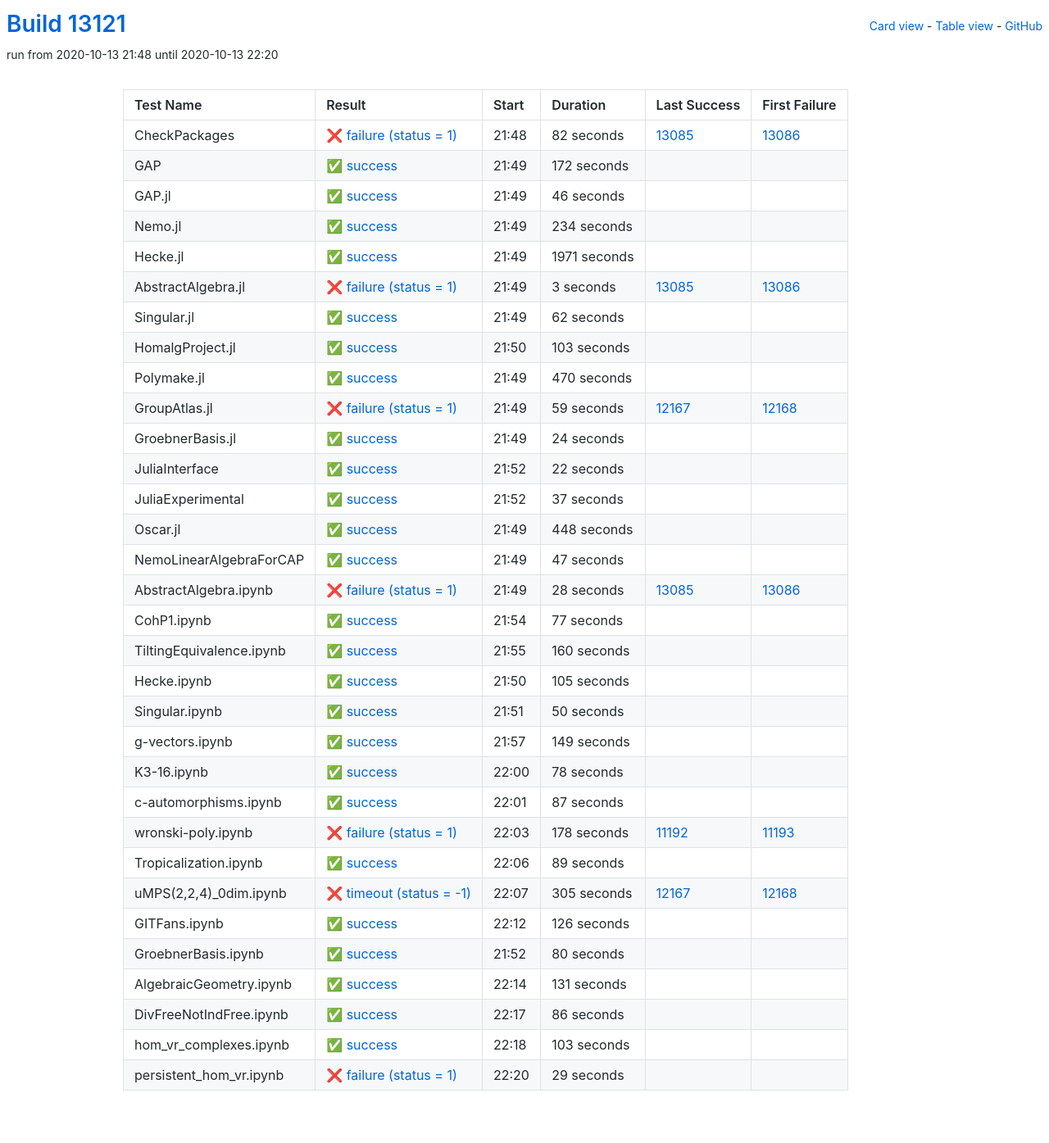
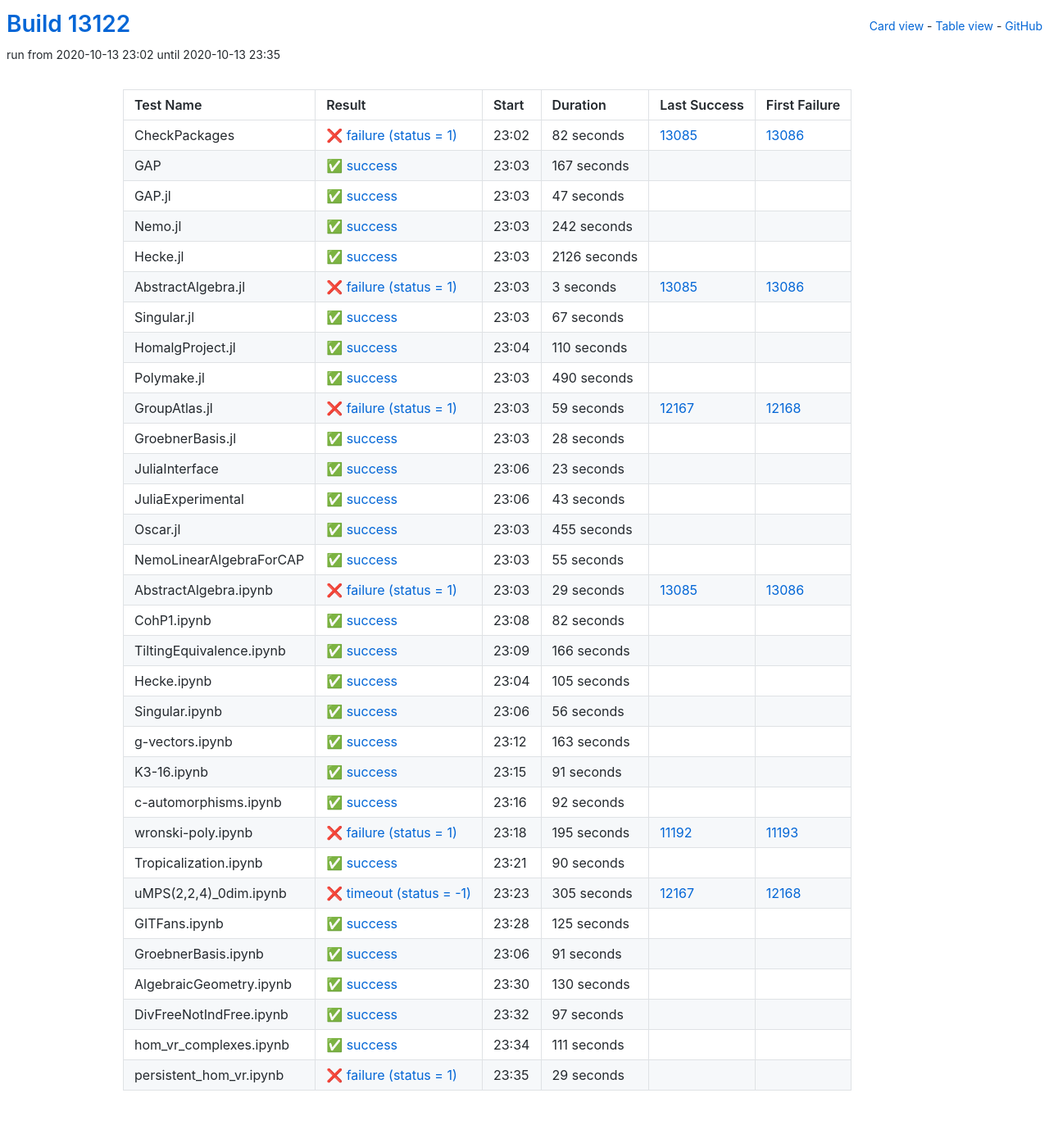
Before and after one commit to oscar-system/oscar-ci-status, a Jekyll site: the page built from table.html, in a window 1280 px wide. Shown: the whole page at 82% size. Built offline with Jekyll 4.4.1, drawn with Linux system fonts in a browser that asks for light colours.

Commit message:
Build #13122

```diff
--- a/_data/ci.yml
+++ b/_data/ci.yml
@@ -1,6 +1,6 @@
 ---
-build: 13121
-build_url: https://oscarci.mathematik.uni-kl.de/job/oscar/13121/
+build: 13122
+build_url: https://oscarci.mathematik.uni-kl.de/job/oscar/13122/
 job: oscar
 organization: oscar-system
 repo: oscar-ci-status
@@ -8,8 +8,8 @@
 tests:
 - name: CheckPackages
   id: checkpackages
-  log: https://oscarci.mathematik.uni-kl.de/job/oscar/13121/artifact/logs/build-13121/CheckPackages.log
-  start: 2020-10-13 21:48
+  log: https://oscarci.mathematik.uni-kl.de/job/oscar/13122/artifact/logs/build-13122/CheckPackages.log
+  start: 2020-10-13 23:02
   success: false
   exitcode: 1
   status: failure
@@ -20,56 +20,56 @@
   first_failure_url: https://oscarci.mathematik.uni-kl.de/job/oscar/13086/
 - name: GAP
   id: gap
-  log: https://oscarci.mathematik.uni-kl.de/job/oscar/13121/artifact/logs/build-13121/GAP.log
-  start: 2020-10-13 21:49
+  log: https://oscarci.mathematik.uni-kl.de/job/oscar/13122/artifact/logs/build-13122/GAP.log
+  start: 2020-10-13 23:03
   success: true
   exitcode: 0
   status: success
-  duration: 172
+  duration: 167
   last_success: false
   last_success_url:
   first_failure: false
   first_failure_url:
 - name: GAP.jl
   id: gap-jl
-  log: https://oscarci.mathematik.uni-kl.de/job/oscar/13121/artifact/logs/build-13121/GAP.jl.log
-  start: 2020-10-13 21:49
+  log: https://oscarci.mathematik.uni-kl.de/job/oscar/13122/artifact/logs/build-13122/GAP.jl.log
+  start: 2020-10-13 23:03
   success: true
   exitcode: 0
   status: success
-  duration: 46
+  duration: 47
   last_success: false
   last_success_url:
   first_failure: false
   first_failure_url:
 - name: Nemo.jl
   id: nemo-jl
-  log: https://oscarci.mathematik.uni-kl.de/job/oscar/13121/artifact/logs/build-13121/Nemo.jl.log
-  start: 2020-10-13 21:49
+  log: https://oscarci.mathematik.uni-kl.de/job/oscar/13122/artifact/logs/build-13122/Nemo.jl.log
+  start: 2020-10-13 23:03
   success: true
   exitcode: 0
   status: success
-  duration: 234
+  duration: 242
   last_success: false
   last_success_url:
   first_failure: false
   first_failure_url:
 - name: Hecke.jl
   id: hecke-jl
-  log: https://oscarci.mathematik.uni-kl.de/job/oscar/13121/artifact/logs/build-13121/Hecke.jl.log
-  start: 2020-10-13 21:49
+  log: https://oscarci.mathematik.uni-kl.de/job/oscar/13122/artifact/logs/build-13122/Hecke.jl.log
+  start: 2020-10-13 23:03
   success: true
   exitcode: 0
   status: success
-  duration: 1971
+  duration: 2126
   last_success: false
   last_success_url:
   first_failure: false
   first_failure_url:
 - name: AbstractAlgebra.jl
   id: abstractalgebra-jl
-  log: https://oscarci.mathematik.uni-kl.de/job/oscar/13121/artifact/logs/build-13121/AbstractAlgebra.jl.log
-  start: 2020-10-13 21:49
+  log: https://oscarci.mathematik.uni-kl.de/job/oscar/13122/artifact/logs/build-13122/AbstractAlgebra.jl.log
+  start: 2020-10-13 23:03
   success: false
   exitcode: 1
   status: failure
@@ -80,44 +80,44 @@
   first_failure_url: https://oscarci.mathematik.uni-kl.de/job/oscar/13086/
 - name: Singular.jl
   id: singular-jl
-  log: https://oscarci.mathematik.uni-kl.de/job/oscar/13121/artifact/logs/build-13121/Singular.jl.log
-  start: 2020-10-13 21:49
+  log: https://oscarci.mathematik.uni-kl.de/job/oscar/13122/artifact/logs/build-13122/Singular.jl.log
+  start: 2020-10-13 23:03
   success: true
   exitcode: 0
   status: success
-  duration: 62
+  duration: 67
   last_success: false
   last_success_url:
   first_failure: false
   first_failure_url:
 - name: HomalgProject.jl
   id: homalgproject-jl
-  log: https://oscarci.mathematik.uni-kl.de/job/oscar/13121/artifact/logs/build-13121/HomalgProject.jl.log
-  start: 2020-10-13 21:50
+  log: https://oscarci.mathematik.uni-kl.de/job/oscar/13122/artifact/logs/build-13122/HomalgProject.jl.log
+  start: 2020-10-13 23:04
   success: true
   exitcode: 0
   status: success
-  duration: 103
+  duration: 110
   last_success: false
   last_success_url:
   first_failure: false
   first_failure_url:
 - name: Polymake.jl
   id: polymake-jl
-  log: https://oscarci.mathematik.uni-kl.de/job/oscar/13121/artifact/logs/build-13121/Polymake.jl.log
-  start: 2020-10-13 21:49
+  log: https://oscarci.mathematik.uni-kl.de/job/oscar/13122/artifact/logs/build-13122/Polymake.jl.log
+  start: 2020-10-13 23:03
   success: true
   exitcode: 0
   status: success
-  duration: 470
+  duration: 490
   last_success: false
   last_success_url:
   first_failure: false
   first_failure_url:
 - name: GroupAtlas.jl
   id: groupatlas-jl
-  log: https://oscarci.mathematik.uni-kl.de/job/oscar/13121/artifact/logs/build-13121/GroupAtlas.jl.log
-  start: 2020-10-13 21:49
+  log: https://oscarci.mathematik.uni-kl.de/job/oscar/13122/artifact/logs/build-13122/GroupAtlas.jl.log
+  start: 2020-10-13 23:03
   success: false
   exitcode: 1
   status: failure
@@ -128,104 +128,104 @@
   first_failure_url: https://oscarci.mathematik.uni-kl.de/job/oscar/12168/
 - name: GroebnerBasis.jl
   id: groebnerbasis-jl
-  log: https://oscarci.mathematik.uni-kl.de/job/oscar/13121/artifact/logs/build-13121/GroebnerBasis.jl.log
-  start: 2020-10-13 21:49
+  log: https://oscarci.mathematik.uni-kl.de/job/oscar/13122/artifact/logs/build-13122/GroebnerBasis.jl.log
+  start: 2020-10-13 23:03
   success: true
   exitcode: 0
   status: success
-  duration: 24
+  duration: 28
   last_success: false
   last_success_url:
   first_failure: false
   first_failure_url:
 - name: JuliaInterface
   id: juliainterface
-  log: https://oscarci.mathematik.uni-kl.de/job/oscar/13121/artifact/logs/build-13121/JuliaInterface.log
-  start: 2020-10-13 21:52
+  log: https://oscarci.mathematik.uni-kl.de/job/oscar/13122/artifact/logs/build-13122/JuliaInterface.log
+  start: 2020-10-13 23:06
   success: true
   exitcode: 0
   status: success
-  duration: 22
+  duration: 23
   last_success: false
   last_success_url:
   first_failure: false
   first_failure_url:
 - name: JuliaExperimental
   id: juliaexperimental
-  log: https://oscarci.mathematik.uni-kl.de/job/oscar/13121/artifact/logs/build-13121/JuliaExperimental.log
-  start: 2020-10-13 21:52
+  log: https://oscarci.mathematik.uni-kl.de/job/oscar/13122/artifact/logs/build-13122/JuliaExperimental.log
+  start: 2020-10-13 23:06
   success: true
   exitcode: 0
   status: success
-  duration: 37
+  duration: 43
   last_success: false
   last_success_url:
   first_failure: false
   first_failure_url:
 - name: Oscar.jl
   id: oscar-jl
-  log: https://oscarci.mathematik.uni-kl.de/job/oscar/13121/artifact/logs/build-13121/Oscar.jl.log
-  start: 2020-10-13 21:49
+  log: https://oscarci.mathematik.uni-kl.de/job/oscar/13122/artifact/logs/build-13122/Oscar.jl.log
+  start: 2020-10-13 23:03
   success: true
   exitcode: 0
   status: success
-  duration: 448
+  duration: 455
   last_success: false
   last_success_url:
   first_failure: false
   first_failure_url:
 - name: NemoLinearAlgebraForCAP
   id: nemolinearalgebraforcap
-  log: https://oscarci.mathematik.uni-kl.de/job/oscar/13121/artifact/logs/build-13121/NemoLinearAlgebraForCAP.log
-  start: 2020-10-13 21:49
+  log: https://oscarci.mathematik.uni-kl.de/job/oscar/13122/artifact/logs/build-13122/NemoLinearAlgebraForCAP.log
+  start: 2020-10-13 23:03
   success: true
   exitcode: 0
   status: success
-  duration: 47
+  duration: 55
   last_success: false
   last_success_url:
   first_failure: false
   first_failure_url:
 - name: AbstractAlgebra.ipynb
   id: abstractalgebra-ipynb
-  log: https://oscarci.mathematik.uni-kl.de/job/oscar/13121/artifact/logs/build-13121/AbstractAlgebra.ipynb.log
-  start: 2020-10-13 21:49
+  log: https://oscarci.mathematik.uni-kl.de/job/oscar/13122/artifact/logs/build-13122/AbstractAlgebra.ipynb.log
+  start: 2020-10-13 23:03
   success: false
   exitcode: 1
   status: failure
-  duration: 28
+  duration: 29
   last_success: 13085
   last_success_url: https://oscarci.mathematik.uni-kl.de/job/oscar/13085/
   first_failure: 13086
   first_failure_url: https://oscarci.mathematik.uni-kl.de/job/oscar/13086/
 - name: CohP1.ipynb
   id: cohp1-ipynb
-  log: https://oscarci.mathematik.uni-kl.de/job/oscar/13121/artifact/logs/build-13121/CohP1.ipynb.log
-  start: 2020-10-13 21:54
+  log: https://oscarci.mathematik.uni-kl.de/job/oscar/13122/artifact/logs/build-13122/CohP1.ipynb.log
+  start: 2020-10-13 23:08
   success: true
   exitcode: 0
   status: success
-  duration: 77
+  duration: 82
   last_success: false
   last_success_url:
   first_failure: false
   first_failure_url:
 - name: TiltingEquivalence.ipynb
   id: tiltingequivalence-ipynb
-  log: https://oscarci.mathematik.uni-kl.de/job/oscar/13121/artifact/logs/build-13121/TiltingEquivalence.ipynb.log
-  start: 2020-10-13 21:55
+  log: https://oscarci.mathematik.uni-kl.de/job/oscar/13122/artifact/logs/build-13122/TiltingEquivalence.ipynb.log
+  start: 2020-10-13 23:09
   success: true
   exitcode: 0
   status: success
-  duration: 160
+  duration: 166
   last_success: false
   last_success_url:
   first_failure: false
   first_failure_url:
 - name: Hecke.ipynb
   id: hecke-ipynb
-  log: https://oscarci.mathematik.uni-kl.de/job/oscar/13121/artifact/logs/build-13121/Hecke.ipynb.log
-  start: 2020-10-13 21:50
+  log: https://oscarci.mathematik.uni-kl.de/job/oscar/13122/artifact/logs/build-13122/Hecke.ipynb.log
+  start: 2020-10-13 23:04
   success: true
   exitcode: 0
   status: success
@@ -236,80 +236,80 @@
   first_failure_url:
 - name: Singular.ipynb
   id: singular-ipynb
-  log: https://oscarci.mathematik.uni-kl.de/job/oscar/13121/artifact/logs/build-13121/Singular.ipynb.log
-  start: 2020-10-13 21:51
+  log: https://oscarci.mathematik.uni-kl.de/job/oscar/13122/artifact/logs/build-13122/Singular.ipynb.log
+  start: 2020-10-13 23:06
   success: true
   exitcode: 0
   status: success
-  duration: 50
+  duration: 56
   last_success: false
   last_success_url:
   first_failure: false
   first_failure_url:
 - name: g-vectors.ipynb
   id: g-vectors-ipynb
-  log: https://oscarci.mathematik.uni-kl.de/job/oscar/13121/artifact/logs/build-13121/g-vectors.ipynb.log
-  start: 2020-10-13 21:57
+  log: https://oscarci.mathematik.uni-kl.de/job/oscar/13122/artifact/logs/build-13122/g-vectors.ipynb.log
+  start: 2020-10-13 23:12
   success: true
   exitcode: 0
   status: success
-  duration: 149
+  duration: 163
   last_success: false
   last_success_url:
   first_failure: false
   first_failure_url:
 - name: K3-16.ipynb
   id: k3-16-ipynb
-  log: https://oscarci.mathematik.uni-kl.de/job/oscar/13121/artifact/logs/build-13121/K3-16.ipynb.log
-  start: 2020-10-13 22:00
+  log: https://oscarci.mathematik.uni-kl.de/job/oscar/13122/artifact/logs/build-13122/K3-16.ipynb.log
+  start: 2020-10-13 23:15
   success: true
   exitcode: 0
   status: success
-  duration: 78
+  duration: 91
   last_success: false
   last_success_url:
   first_failure: false
   first_failure_url:
 - name: c-automorphisms.ipynb
   id: c-automorphisms-ipynb
-  log: https://oscarci.mathematik.uni-kl.de/job/oscar/13121/artifact/logs/build-13121/c-automorphisms.ipynb.log
-  start: 2020-10-13 22:01
+  log: https://oscarci.mathematik.uni-kl.de/job/oscar/13122/artifact/logs/build-13122/c-automorphisms.ipynb.log
+  start: 2020-10-13 23:16
   success: true
   exitcode: 0
   status: success
-  duration: 87
+  duration: 92
   last_success: false
   last_success_url:
   first_failure: false
   first_failure_url:
 - name: wronski-poly.ipynb
   id: wronski-poly-ipynb
-  log: https://oscarci.mathematik.uni-kl.de/job/oscar/13121/artifact/logs/build-13121/wronski-poly.ipynb.log
-  start: 2020-10-13 22:03
+  log: https://oscarci.mathematik.uni-kl.de/job/oscar/13122/artifact/logs/build-13122/wronski-poly.ipynb.log
+  start: 2020-10-13 23:18
   success: false
   exitcode: 1
   status: failure
-  duration: 178
+  duration: 195
   last_success: 11192
   last_success_url: https://oscarci.mathematik.uni-kl.de/job/oscar/11192/
   first_failure: 11193
   first_failure_url: https://oscarci.mathematik.uni-kl.de/job/oscar/11193/
 - name: Tropicalization.ipynb
   id: tropicalization-ipynb
-  log: https://oscarci.mathematik.uni-kl.de/job/oscar/13121/artifact/logs/build-13121/Tropicalization.ipynb.log
-  start: 2020-10-13 22:06
+  log: https://oscarci.mathematik.uni-kl.de/job/oscar/13122/artifact/logs/build-13122/Tropicalization.ipynb.log
+  start: 2020-10-13 23:21
   success: true
   exitcode: 0
   status: success
-  duration: 89
+  duration: 90
   last_success: false
   last_success_url:
   first_failure: false
   first_failure_url:
 - name: uMPS(2,2,4)_0dim.ipynb
   id: umps-2-2-4-0dim-ipynb
-  log: https://oscarci.mathematik.uni-kl.de/job/oscar/13121/artifact/logs/build-13121/uMPS-2-2-4-_0dim.ipynb.log
-  start: 2020-10-13 22:07
+  log: https://oscarci.mathematik.uni-kl.de/job/oscar/13122/artifact/logs/build-13122/uMPS-2-2-4-_0dim.ipynb.log
+  start: 2020-10-13 23:23
   success: false
   exitcode: -1
   status: timeout
@@ -320,68 +320,68 @@
   first_failure_url: https://oscarci.mathematik.uni-kl.de/job/oscar/12168/
 - name: GITFans.ipynb
   id: gitfans-ipynb
-  log: https://oscarci.mathematik.uni-kl.de/job/oscar/13121/artifact/logs/build-13121/GITFans.ipynb.log
-  start: 2020-10-13 22:12
+  log: https://oscarci.mathematik.uni-kl.de/job/oscar/13122/artifact/logs/build-13122/GITFans.ipynb.log
+  start: 2020-10-13 23:28
   success: true
   exitcode: 0
   status: success
-  duration: 126
+  duration: 125
   last_success: false
   last_success_url:
   first_failure: false
   first_failure_url:
 - name: GroebnerBasis.ipynb
   id: groebnerbasis-ipynb
-  log: https://oscarci.mathematik.uni-kl.de/job/oscar/13121/artifact/logs/build-13121/GroebnerBasis.ipynb.log
-  start: 2020-10-13 21:52
+  log: https://oscarci.mathematik.uni-kl.de/job/oscar/13122/artifact/logs/build-13122/GroebnerBasis.ipynb.log
+  start: 2020-10-13 23:06
   success: true
   exitcode: 0
   status: success
-  duration: 80
+  duration: 91
   last_success: false
   last_success_url:
   first_failure: false
   first_failure_url:
 - name: AlgebraicGeometry.ipynb
   id: algebraicgeometry-ipynb
-  log: https://oscarci.mathematik.uni-kl.de/job/oscar/13121/artifact/logs/build-13121/AlgebraicGeometry.ipynb.log
-  start: 2020-10-13 22:14
+  log: https://oscarci.mathematik.uni-kl.de/job/oscar/13122/artifact/logs/build-13122/AlgebraicGeometry.ipynb.log
+  start: 2020-10-13 23:30
   success: true
   exitcode: 0
   status: success
-  duration: 131
+  duration: 130
   last_success: false
   last_success_url:
   first_failure: false
   first_failure_url:
 - name: DivFreeNotIndFree.ipynb
   id: divfreenotindfree-ipynb
-  log: https://oscarci.mathematik.uni-kl.de/job/oscar/13121/artifact/logs/build-13121/DivFreeNotIndFree.ipynb.log
-  start: 2020-10-13 22:17
+  log: https://oscarci.mathematik.uni-kl.de/job/oscar/13122/artifact/logs/build-13122/DivFreeNotIndFree.ipynb.log
+  start: 2020-10-13 23:32
   success: true
   exitcode: 0
   status: success
-  duration: 86
+  duration: 97
   last_success: false
   last_success_url:
   first_failure: false
   first_failure_url:
 - name: hom_vr_complexes.ipynb
   id: hom-vr-complexes-ipynb
-  log: https://oscarci.mathematik.uni-kl.de/job/oscar/13121/artifact/logs/build-13121/hom_vr_complexes.ipynb.log
-  start: 2020-10-13 22:18
+  log: https://oscarci.mathematik.uni-kl.de/job/oscar/13122/artifact/logs/build-13122/hom_vr_complexes.ipynb.log
+  start: 2020-10-13 23:34
   success: true
   exitcode: 0
   status: success
-  duration: 103
+  duration: 111
   last_success: false
   last_success_url:
   first_failure: false
   first_failure_url:
 - name: persistent_hom_vr.ipynb
   id: persistent-hom-vr-ipynb
-  log: https://oscarci.mathematik.uni-kl.de/job/oscar/13121/artifact/logs/build-13121/persistent_hom_vr.ipynb.log
-  start: 2020-10-13 22:20
+  log: https://oscarci.mathematik.uni-kl.de/job/oscar/13122/artifact/logs/build-13122/persistent_hom_vr.ipynb.log
+  start: 2020-10-13 23:35
   success: false
   exitcode: 1
   status: failure
```
Also changed, not shown: README.md.
